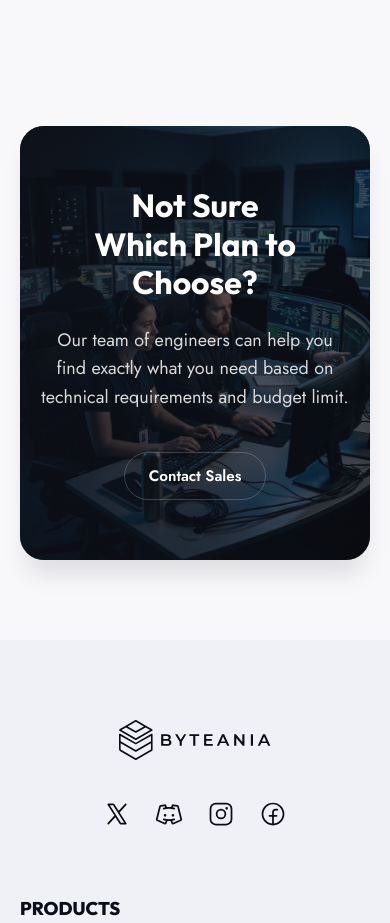
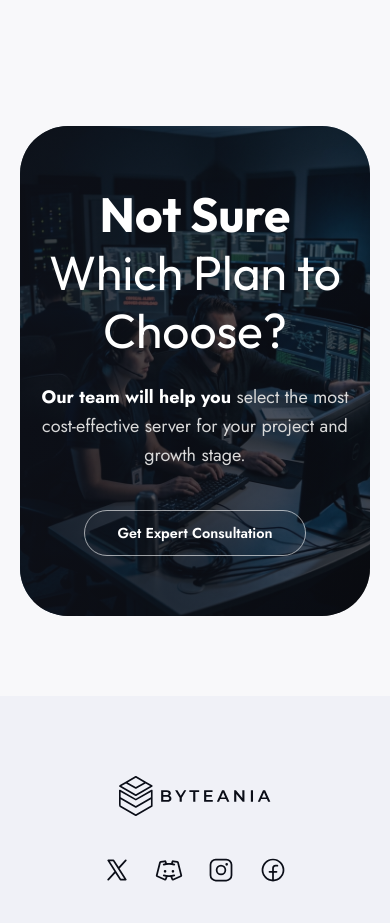
Before and after one commit to souiiii/Bytenia, a React (Vite) app: page /cost-optimized in a window 390 px wide. Shown: the part 6240-7163 px from the top of the page. Built offline with nearby package versions, Linux system fonts and the light colour scheme; what react-world-flags would draw is missing.

Commit message:
feat: add ContactSalesBanner component with responsive styling and background overlay

```diff
--- a/src/components/ContactSalesBanner/ContactSalesBanner.css
+++ b/src/components/ContactSalesBanner/ContactSalesBanner.css
@@ -5,14 +5,13 @@
 
 .contact-card {
   position: relative;
-  border-radius: var(--border-radius-lg);
+  border-radius: 48px; /* Huge boundary matches */
   overflow: hidden;
   padding: 100px 40px;
   display: flex;
   flex-direction: column;
   align-items: center;
   text-align: center;
-  box-shadow: 0 20px 25px -5px rgba(0, 0, 0, 0.1);
 }
 
 .contact-bg-img {
--- a/src/components/ContactSalesBanner/ContactSalesBanner.jsx
+++ b/src/components/ContactSalesBanner/ContactSalesBanner.jsx
@@ -14,12 +14,15 @@ const ContactSalesBanner = () => {
           />
 
           <div className="contact-content text-center">
-            <h2 className="h2 text-white contact-title">Not Sure<br/>Which Plan to Choose?</h2>
+            <h2 className="contact-title" style={{color: '#fff', fontSize: '3rem', lineHeight: '1.2'}}>
+              <strong style={{fontWeight: 700}}>Not Sure</strong><br/>
+              <span style={{fontWeight: 300}}>Which Plan to Choose?</span>
+            </h2>
             <p className="contact-desc text-gray">
-              Our team of engineers can help you find exactly what you need based on technical requirements and budget limit.
+              <strong style={{fontWeight: 700, color: '#fff'}}>Our team will help you</strong> select the most cost-effective server for your project and growth stage.
             </p>
-            <button className="btn-outline contact-btn" style={{borderColor: 'rgba(255,255,255,0.2)'}}>
-              Contact Sales
+            <button className="btn-outline contact-btn" style={{borderColor: 'rgba(255,255,255,0.6)', color: '#fff', padding: '12px 32px', borderRadius: '50px', fontSize: '0.9rem'}}>
+              Get Expert Consultation
             </button>
           </div>
         </div>
```
